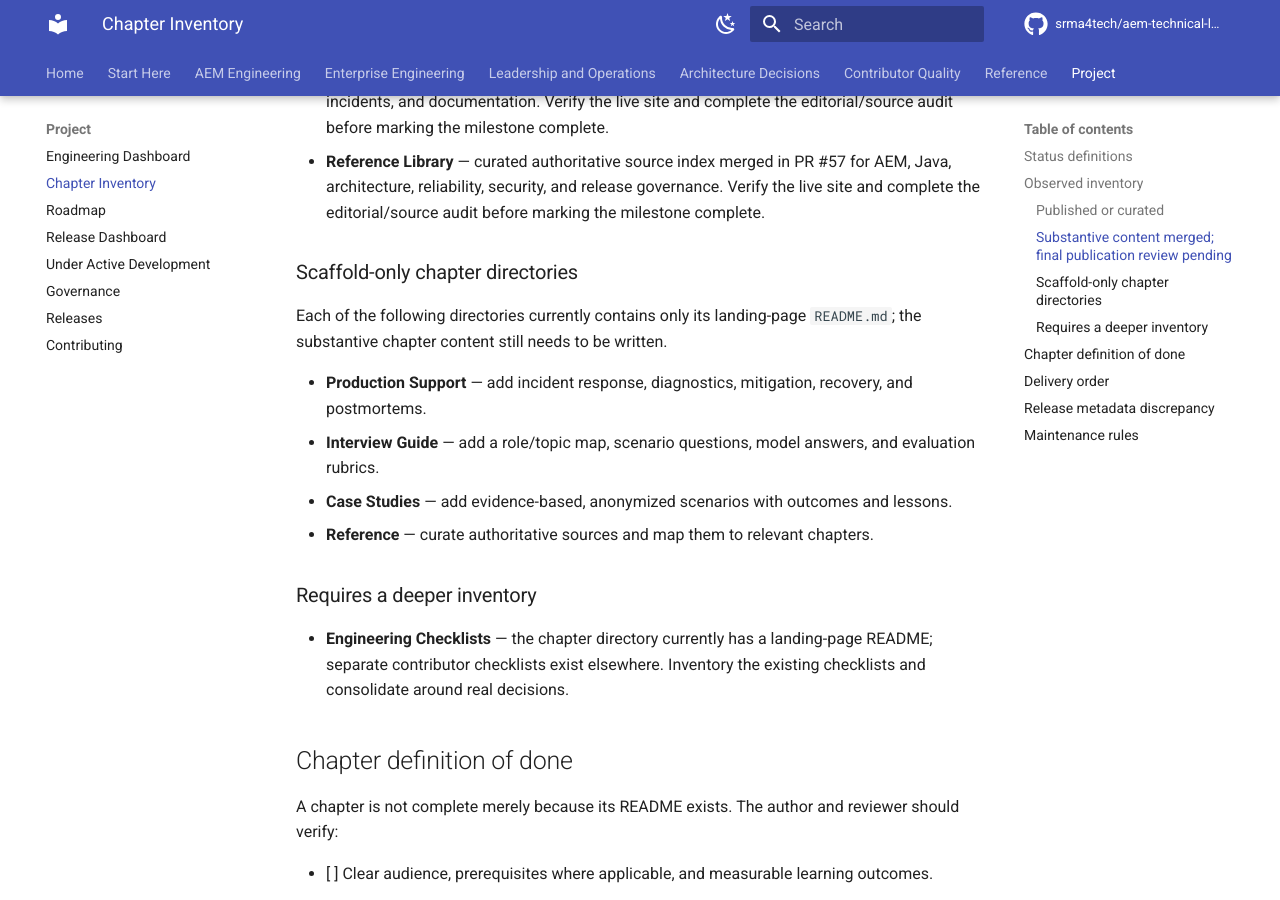
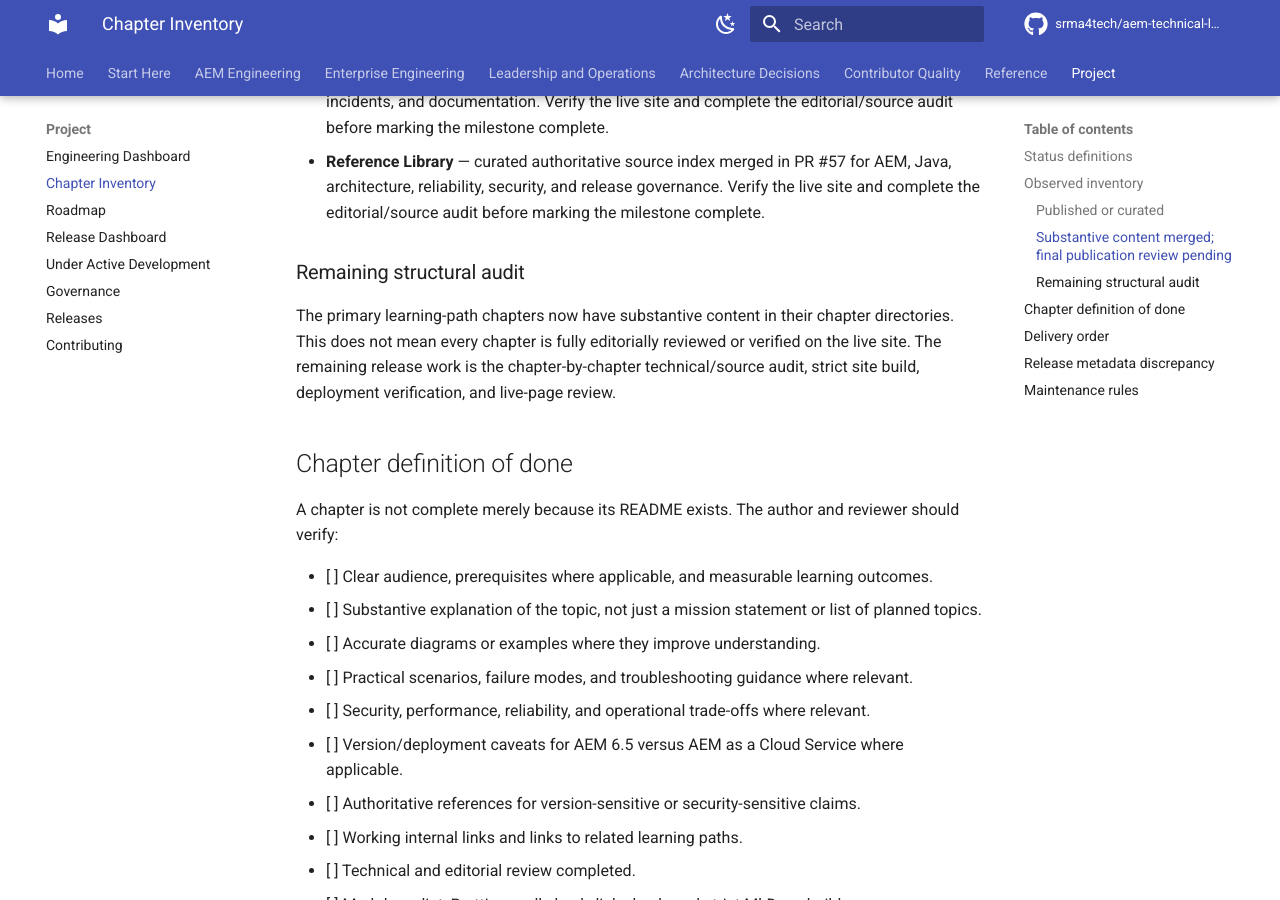
Before and after one commit to srma4tech/aem-technical-lead-playbook, an MkDocs documentation site: the page built from docs/chapter-inventory.md, in a window 1280 px wide and 900 px high, scrolled down 2655 px. Built offline with MkDocs 1.6.1 and Material for MkDocs 9.7.7, drawn with Linux system fonts in a browser that asks for light colours; comment, search, counter and statistics services are not loaded.

Commit message:
Remove stale scaffold-only inventory entries
Align chapter inventory with merged learning content.

```diff
--- a/docs/chapter-inventory.md
+++ b/docs/chapter-inventory.md
@@ -40,18 +40,9 @@ This inventory was refreshed from the current `main` branch file tree on 2026-10
 - **Engineering Checklists** — substantive checklist library merged in PR #56, covering change readiness, code review, AEM, Dispatcher, performance, security, integrations, releases, incidents, and documentation. Verify the live site and complete the editorial/source audit before marking the milestone complete.
 - **Reference Library** — curated authoritative source index merged in PR #57 for AEM, Java, architecture, reliability, security, and release governance. Verify the live site and complete the editorial/source audit before marking the milestone complete.
 
-### Scaffold-only chapter directories
+### Remaining structural audit
 
-Each of the following directories currently contains only its landing-page `README.md`; the substantive chapter content still needs to be written.
-
-- **Production Support** — add incident response, diagnostics, mitigation, recovery, and postmortems.
-- **Interview Guide** — add a role/topic map, scenario questions, model answers, and evaluation rubrics.
-- **Case Studies** — add evidence-based, anonymized scenarios with outcomes and lessons.
-- **Reference** — curate authoritative sources and map them to relevant chapters.
-
-### Requires a deeper inventory
-
-- **Engineering Checklists** — the chapter directory currently has a landing-page README; separate contributor checklists exist elsewhere. Inventory the existing checklists and consolidate around real decisions.
+The primary learning-path chapters now have substantive content in their chapter directories. This does not mean every chapter is fully editorially reviewed or verified on the live site. The remaining release work is the chapter-by-chapter technical/source audit, strict site build, deployment verification, and live-page review.
 
 ## Chapter definition of done
 
```
